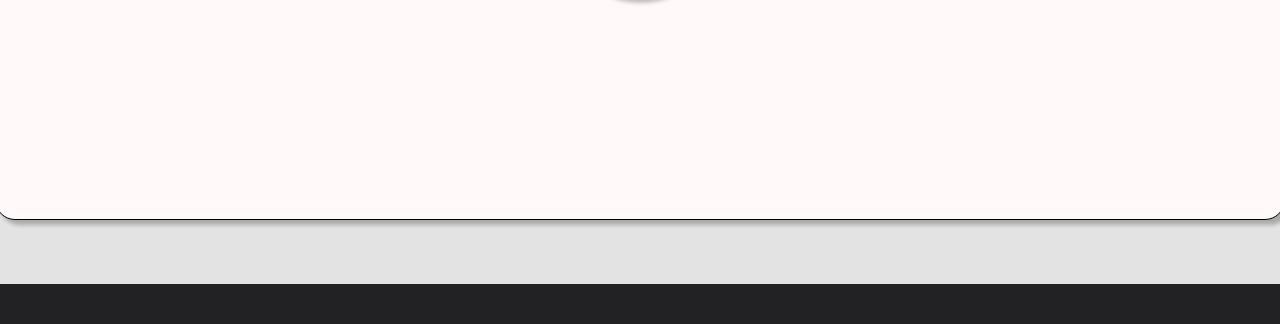
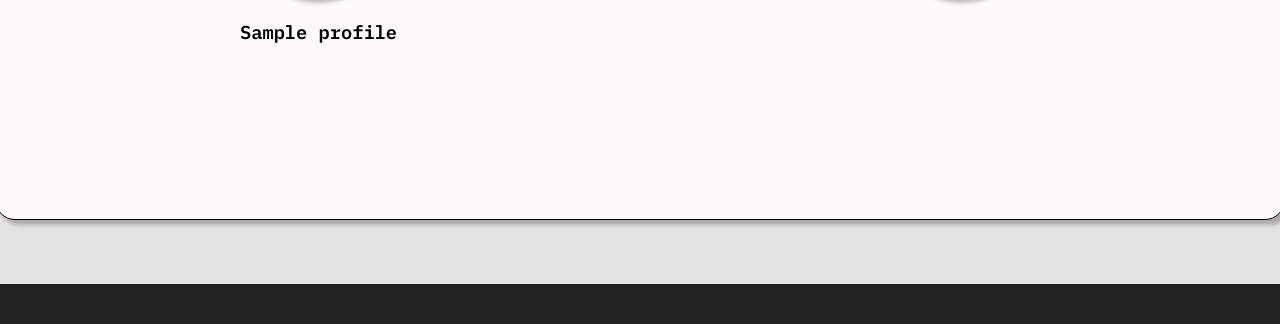
Before and after one commit to Jimmajones/unnamedteam3, a Django app: page /profiles/ in a window 1280 px wide. Shown: the part 476-800 px from the top of the page. Run offline with Django 4.2, Linux system fonts and the light colour scheme; a user stored in the database is signed in; tables that the repository leaves empty hold one stand-in row (values such as "Sample post").

Commit message:
Touched up profiles, "collated" new_profile with profiles

```diff
--- a/pokeset/pokedex/templates/index.html
+++ b/pokeset/pokedex/templates/index.html
@@ -1,3 +1,5 @@
+<!-- The landing page. -->
+
 {% extends './main.html' %}
 
 {% block content %}
--- a/pokeset/pokedex/templates/profiles.html
+++ b/pokeset/pokedex/templates/profiles.html
@@ -1,22 +1,24 @@
+<!-- Display a list of the user's current profiles, and allow them to
+    create new ones. -->
+
 {% extends './main.html' %}
 {% block content %}
 {% comment %} the now "U" thing is to make css refresh, remove later {% endcomment %}
 <link rel="stylesheet" {% load static %} href="{% static 'style_login.css' %}?{% now "U" %}">
 
-<form method = "POST">
-    {% csrf_token %}
-    <button name = "logout" value = "logout" class = "back_button" >Logout</button>
-</form>
 
 <div class = "profiles_box">
+        {% if profiles %}
             {% for profile in profiles %}
             <div class="profile">
-            <button class = "profile_circles" style="background-color:red" onclick="location.href='/pokedex/dashboard/{{profile.id}}'">
+                <button class="profile_circles"
+                       style="background-color:red" onclick="location.href='{% url 'dashboard' profile.id %}'">
 
                 </button>
                 <h3>{{profile.name}}</h3>
             </div>
             {% endfor %}
+        {% endif %}
         <div class="profile">
             <button class = "profile_circles" onclick="open_add_profile()">
                 +
@@ -26,7 +28,7 @@
     <div class="profile_popup" id="add_profile">
         <div class="profiler_add">
 
-            <form action="/pokedex/new_profile" method="POST" class="profile_container">
+            <form action="{% url 'profiles' %}" method="POST" class="profile_container">
             <h1>Add Save</h1>
             {% csrf_token %}
 
--- a/pokeset/pokedex/urls.py
+++ b/pokeset/pokedex/urls.py
@@ -4,14 +4,11 @@ from . import views
 
 urlpatterns = [
     path("", views.index, name="index"),
-    #path("login/", views.login_page, name="login"),
-    #path("logout/", views.logout_view, name ="logout"),
     path('register/', views.get_register, name="register"),
     path('main/', views.get_main, name='main'),
     path('profiles/', views.get_profiles, name = "profiles"),
-    path('dashboard/<str:profile_id>', views.get_dashboard, name='dashboard'),
+    path('dashboard/<int:profile_id>', views.get_dashboard, name='dashboard'),
     path('detailed_view/<str:id>/', views.get_detailed_view, name="detailed"),
-    path('new_profile', views.new_profile, name="profile"),
     path('edit_pokemon/<str:id>/', views.get_edit_pokemon, name="edit"),
     path('create_pokemon/<str:profile_id>', views.get_create_pokemon, name="create" ),
     path('new_location/<str:profile_id>', views.new_location, name="new_location"),
--- a/pokeset/pokedex/views.py
+++ b/pokeset/pokedex/views.py
@@ -18,8 +18,7 @@ from django.http import JsonResponse
 def index(req):
     return render(req, "index.html")
 
-
-
+# Register a new user.
 def get_register(req):
 
     form = NewUserForm()
@@ -37,28 +36,25 @@ def get_register(req):
             messages.success(req, f'hi {username}, your account was created sucessfully')
 
             return redirect('login')
-
-    return render(req, 'register.html', context)
+    else:
+        return render(req, 'register.html', context)
 
 
+# @login_required is a nifty little decorator for login_required().
+# If the user is logged in, the view executes normally. If they aren't,
+# it'll redirect to (in settings.py) LOGIN_URL, and after they succesfully
+# login, redirect back to here.
 @login_required
 def get_profiles(req):
-
-    print(req.session.keys())
-    user_id = req.session.get('id')
-    print(user_id)
-    profiles = models.Profile.objects.filter(user=user_id).iterator
-    context = {"username":req.session.get('username'), "profiles":profiles}
-    return render(req,'profiles.html', context)
-
-
-def new_profile(req):
-    if req.method == "POST" and req.session.get('username') is not None:
-        data = req.POST
-        user_id = req.session.get('id')
-        new_profile_entry = models.Profile.objects.create(name=data["save_name"],user_id=user_id)
+    if req.method == "POST":
+        # TO-DO: Change this to use a form (uniqueness error not accounted for)
+        new_profile_entry = models.Profile.objects.create(name=req.POST["save_name"], user=req.user)
         new_profile_entry.save()
-    return redirect('profiles')
+        return redirect("profiles")
+    else:
+        profiles = models.Profile.objects.filter(user=req.user.id).iterator
+        context = {"username":req.session.get('username'), "profiles":profiles}
+        return render(req,'profiles.html', context)
 
 
 def get_main(req):
```
Lines whose indentation alone changed are shown as unchanged.
